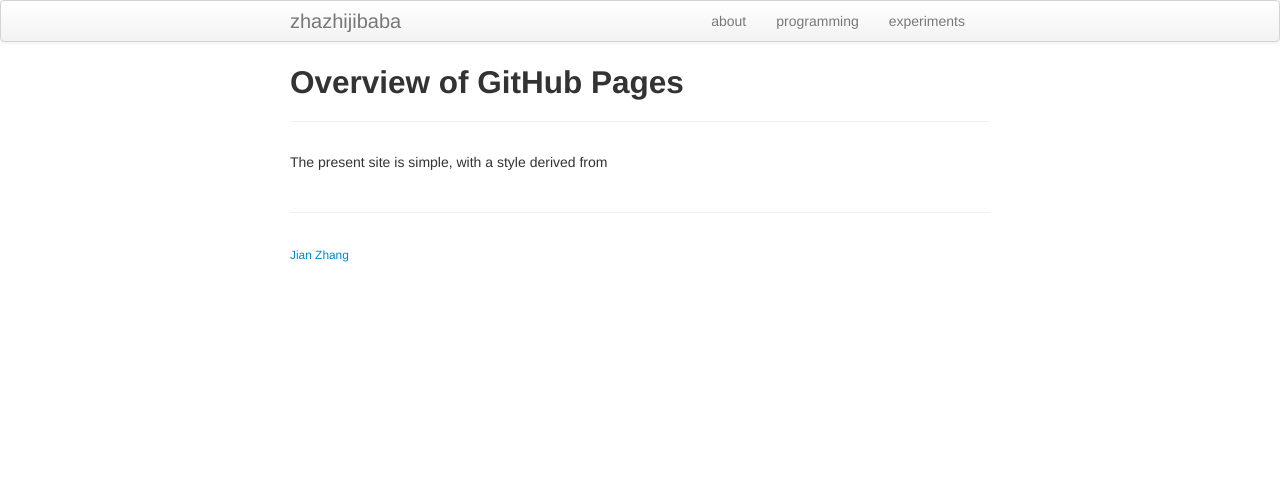
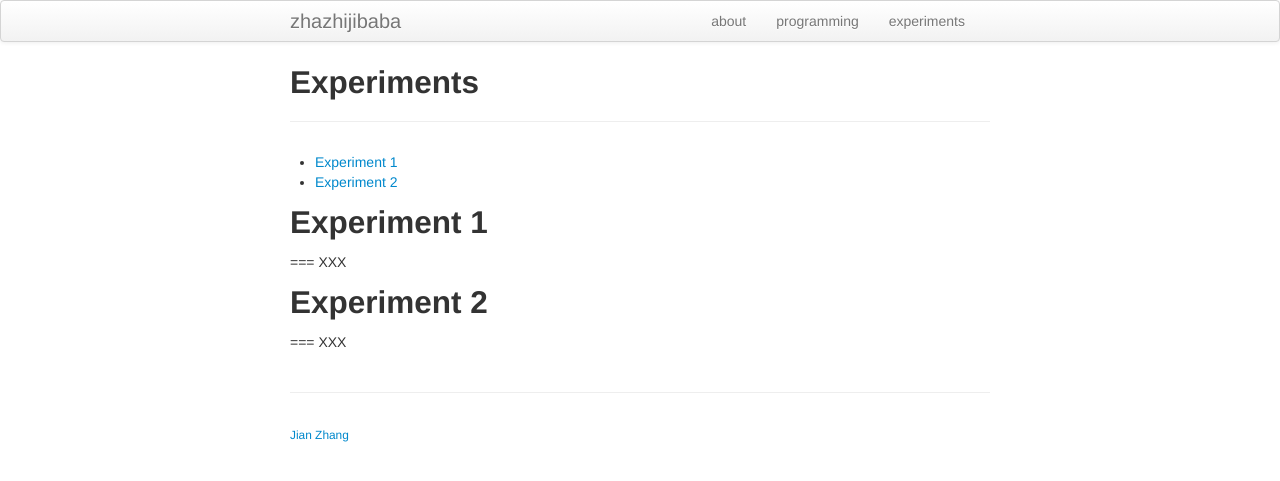
Before and after one commit to zhazhijibaba/zhazhijibaba.github.io, a Jekyll site: the page built from pages/experiments.md, in a window 1280 px wide. Shown: the top 481 px of the page. Built offline with Jekyll 4.4.1, drawn with Linux system fonts in a browser that asks for light colours.

Commit message:
Update experiments.md

```diff
--- a/pages/experiments.md
+++ b/pages/experiments.md
@@ -1,7 +1,15 @@
 ---
 layout: page
-title: Overview of GitHub Pages
-description: Overview of construction of a website with GitHub Pages
+title: Experiments
+description: experiments
 ---
 
-The present site is simple, with a style derived from
+* [Experiment 1](#Experiment-1)
+* [Experiment 2](#Experiment-2)
+
+## Experiment 1
+===
+XXX
+## Experiment 2
+===
+XXX
```
